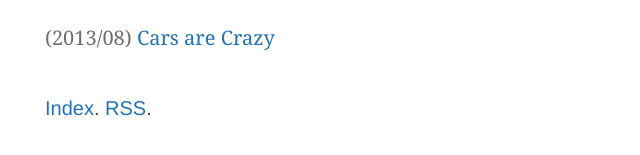
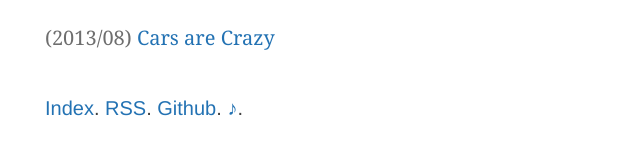
Before and after one commit to hyperreality/hyperreality.github.com, a Jekyll site: the page built from index.md, in a window 1280 px wide. Shown: the part 688-843 px from the top of the page, without its empty margins (235-875 px from the left). Built offline with Jekyll 4.4.1, drawn with Linux system fonts in a browser that asks for light colours.

Commit message:
Add links back in

```diff
--- a/_layouts/default.html
+++ b/_layouts/default.html
@@ -20,7 +20,7 @@
       {{ content }}
 
       <div class="footer"><p>
-        <a href="/">Index</a>. <a href="/atom.xml">RSS</a>.
+        <a href="/">Index</a>. <a href="/atom.xml">RSS</a>. <a href="https://github.com/hyperreality">Github</a>. <a href="https://soundcloud.com/hyperreality303">&#x266A;</a>.
         </p></div>
     </div>
 
```
